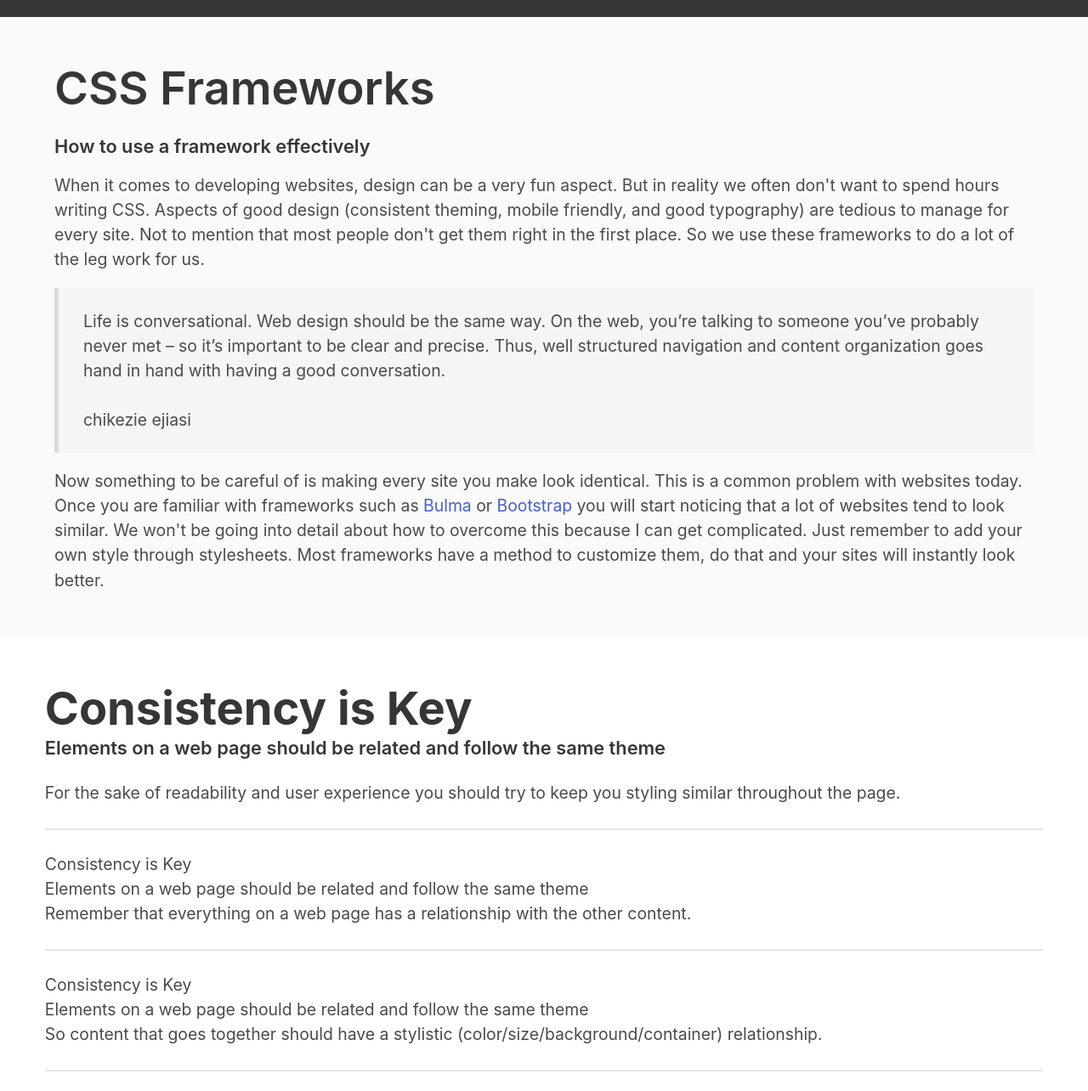
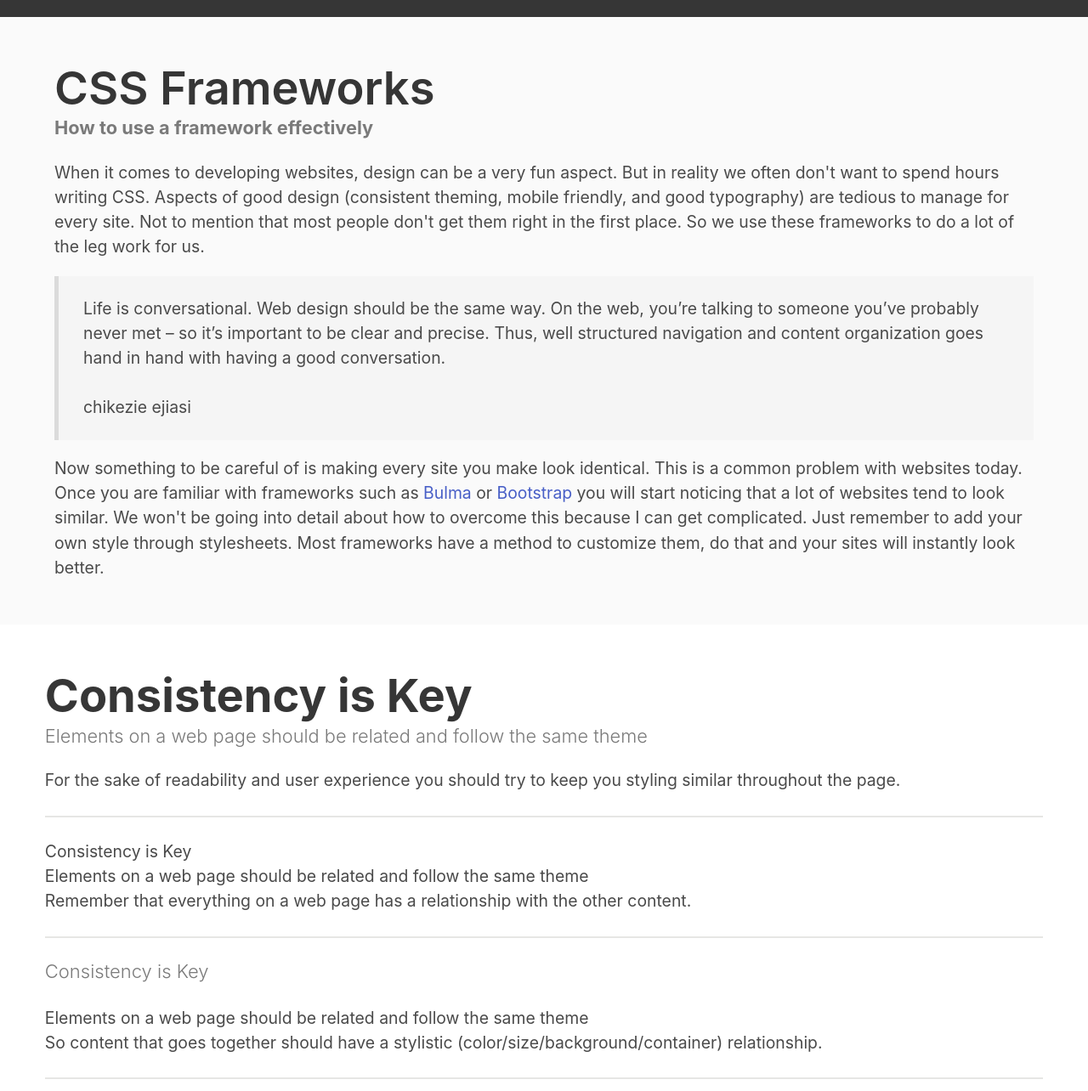
Before and after one commit to jdmar3-comp426/a02-ellieevs, a website: page index.html in a window 1280 px wide. Shown: the part 780-2064 px from the top of the page at 85% size. Drawn offline with nearby package versions, Linux system fonts and the light colour scheme; a web font is replaced by a local one.

Commit message:
added index.html

```diff
--- a/index.html
+++ b/index.html
@@ -25,7 +25,7 @@
     <div class="container">
         <div class="content">
             <h1 class="title">CSS Frameworks</h1>
-            <h5 class="">How to use a framework effectively</h5>
+            <h5 class="subtitle has-text-grey has-text-weight-bold">How to use a framework effectively</h5>
             <p>
 	    	When it comes to developing websites, design can be a very fun aspect.
 		But in reality we often don't want to spend hours writing CSS.
@@ -58,7 +58,7 @@
     <div class="">
         <div class="content">
             <h1 class="title has-text-weight-bold">Consistency is Key</h1>
-            <h5 class="subtitle">Elements on a web page should be related and follow the same theme</h5>
+            <h5 class="subtitle has-text-grey has-text-weight-light">Elements on a web page should be related and follow the same theme</h5>
             <p>
 	    	For the sake of readability and user experience you should try to keep you styling similar throughout the page.
 	    </p>
@@ -73,7 +73,7 @@
         </div>
         <hr>
         <div class="">
-            <h1 class="">Consistency is Key</h1>
+            <h1 class="subtitle has-text-grey has-text-weight-light">Consistency is Key</h1>
             <h5 class="">Elements on a web page should be related and follow the same theme</h5>
             <p>
 	    	So content that goes together should have a stylistic (color/size/background/container) relationship.
@@ -218,7 +218,7 @@
                     </div>
                     <div class="">
                         <div class="">
-                            <button class="" type="submit">Submit</button>
+                            <button class="button is-dark" type="submit">Submit</button>
                         </div>
                     </div>
                 </form>
```
